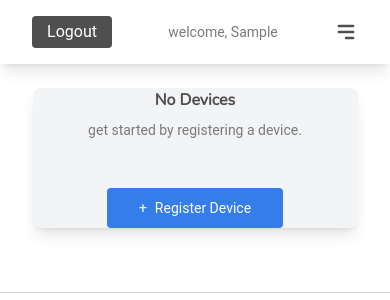
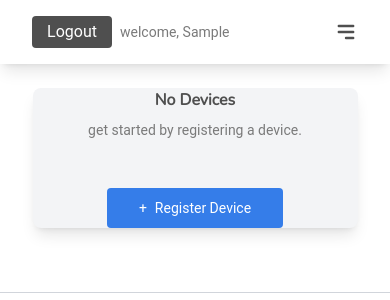
Before and after one commit to ryanpepe2000/mscs710-backend, a Flask app: page /dashboard in a window 390 px wide. Shown: the top 300 px of the page. Run offline with Flask 2, Linux system fonts and the light colour scheme; the visitor is signed in with stand-in values (Sample User, id 1); data comes from the database, SQL or seed files in the repository; data that the repository does not hold is empty; parts of the project's set-up code (start-up, migrations or seed data) failed here and were passed over.

Commit message:
Fixed Mobile Nav spacing for Logged in User display

```diff
--- a/matrix-server/app/static/main.css
+++ b/matrix-server/app/static/main.css
@@ -1683,11 +1683,6 @@ Ensure the default browser behavior of the `hidden` attribute.
     padding-right: 2.5rem;
   }
 
-  .md\:px-2{
-    padding-left: 0.5rem;
-    padding-right: 0.5rem;
-  }
-
   .md\:pb-0{
     padding-bottom: 0px;
   }
--- a/matrix-server/app/templates/components/matrix_nav.html
+++ b/matrix-server/app/templates/components/matrix_nav.html
@@ -1,12 +1,14 @@
 <div class="z-10 w-full h-16 bg-white shadow-lg">
-    <div class="flex flex-col max-w-screen-xl px-4 mx-auto md:items-center md:justify-between md:flex-row md:px-6 lg:px-8">
+    <div class="flex flex-col max-w-screen-xl mx-auto md:items-center md:justify-between md:flex-row px-4 md:px-6 lg:px-8">
         <div class="p-4 flex flex-row items-center justify-between">
-            {% if current_user.is_authenticated %}
-                <a href="{{ url_for('auth.logout_page')}}"><button type="button" class="h-8 w-20 btn-solid-gray">Logout</button></a>
-                <p class="md:px-2 font-['roboto'] text-matrix_gray-100 text-sm">welcome, {{ current_user.first_name }}</p>
-            {% else %}
-                <a href="{{ url_for('auth.login_page')}}"><button type="button" class="h-8 w-20 btn-solid-blue">Login</button></a>
-            {% endif %}
+            <div class="flex flex-row items-center">
+                {% if current_user.is_authenticated %}
+                    <a href="{{ url_for('auth.logout_page')}}"><button type="button" class="h-8 w-20 btn-solid-gray">Logout</button></a>
+                    <p class="px-2 font-['roboto'] text-matrix_gray-100 text-sm">welcome, {{ current_user.first_name }}</p>
+                {% else %}
+                    <a href="{{ url_for('auth.login_page')}}"><button type="button" class="h-8 w-20 btn-solid-blue">Login</button></a>
+                {% endif %}
+            </div>
             <button class="md:hidden rounded-lg focus:outline-none focus:shadow-outline nav-button transition duration-300">
                 <svg fill="#4F4F4F" viewBox="0 0 20 20" class="w-6 h-6">
                     <path class="md:hidden menu-icon" fill-rule="evenodd" d="M3 5a1 1 0 011-1h12a1 1 0 110 2H4a1 1 0 01-1-1zM3 10a1 1 0 011-1h12a1 1 0 110 2H4a1 1 0 01-1-1zM9 15a1 1 0 011-1h6a1 1 0 110 2h-6a1 1 0 01-1-1z" clip-rule="evenodd"></path>
```
